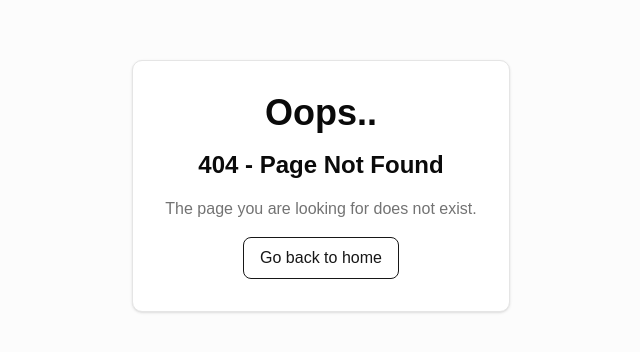
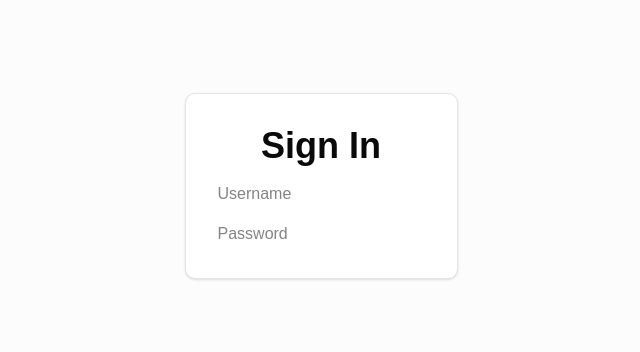
Before and after one commit to NahinM/Stage-BD, a React (Vite) app in the folder client/: page /signin in a window 1280 px wide. Before the commit this address had no page. Shown: the part 214-566 px from the top of the page, without its empty margins (319-959 px from the left). Built offline with nearby package versions, Linux system fonts and the light colour scheme.

Commit message:
add router file & signin page

```diff
--- /dev/null
+++ b/client/src/Pages/signin.tsx
@@ -0,0 +1,11 @@
+export default function SignIn() {
+    return (
+        <div className="flex min-h-screen items-center justify-center bg-muted/30 p-6">
+            <div className="flex flex-col tems-center gap-4 rounded-lg border bg-background p-8 text-center shadow-sm">
+                <h1 className="text-4xl font-semibold">Sign In</h1>
+                <input type="text" placeholder="Username" />
+                <input type="password" placeholder="Password" />
+            </div>
+        </div>
+    )
+}
```
Also changed, not shown: client/src/main.tsx (+2 -14 lines), client/src/routes.tsx (added, +19 -0 lines).
